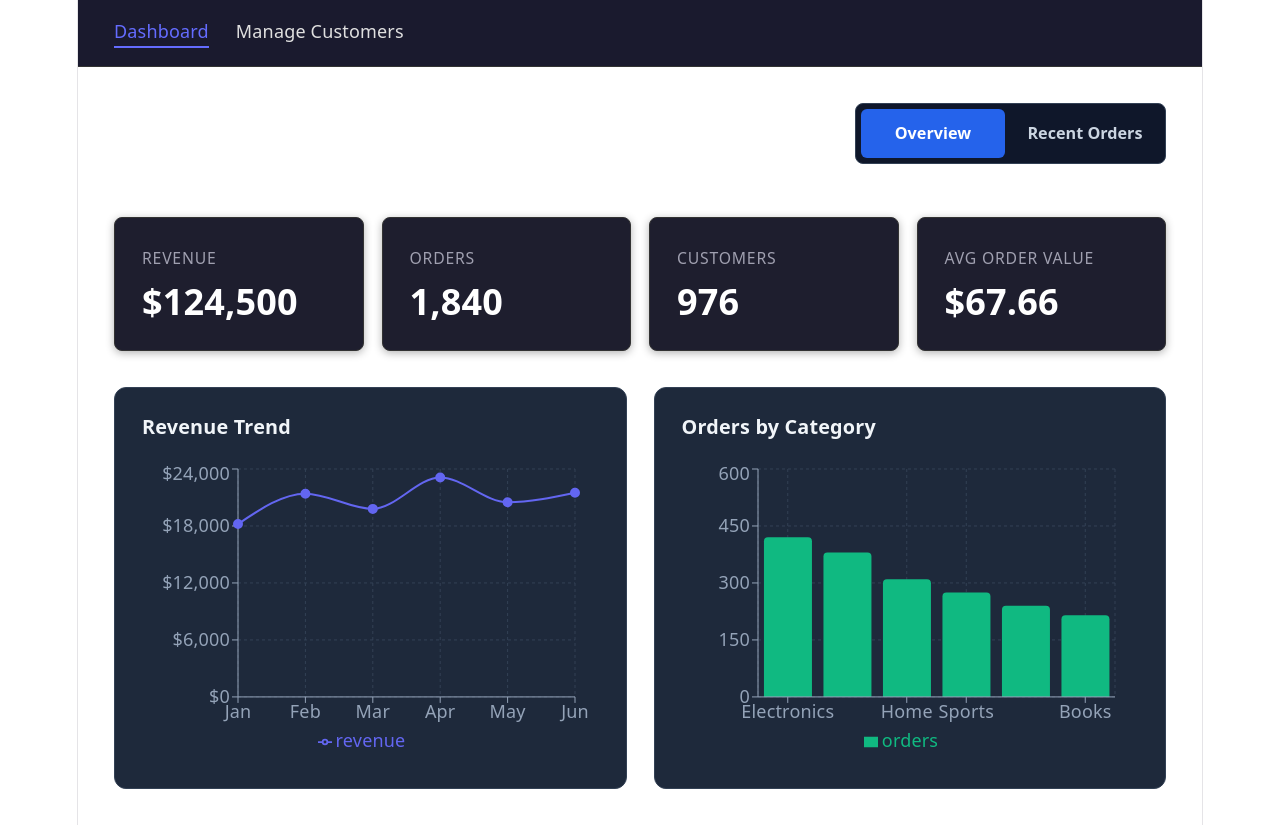
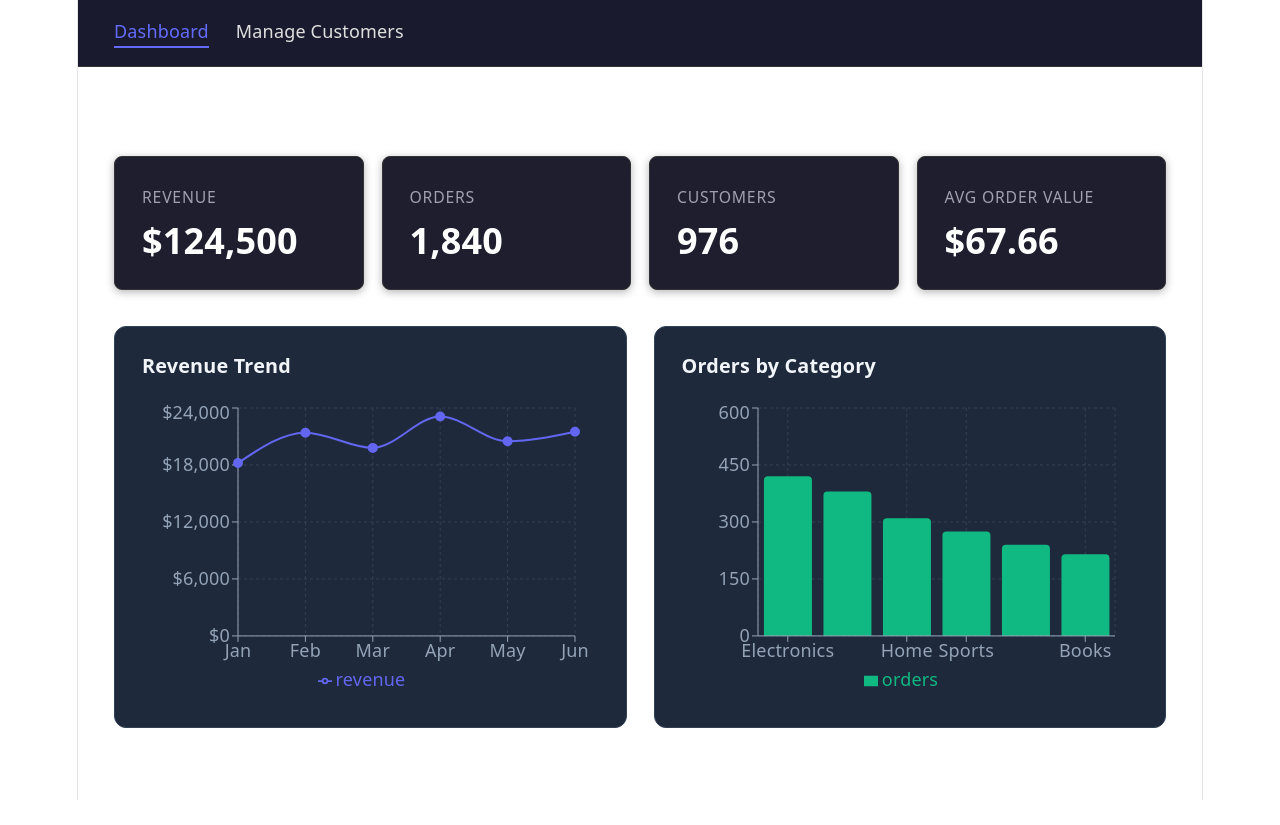
Before and after one commit to Fenil15/TestRepo5, a React (Vite) app in the folder frontend/: page /dashboard in a window 1280 px wide. After the commit the page ends 800 px from the top, so only its background shows below. Built offline with nearby package versions, Linux system fonts and the light colour scheme.

Commit message:
feat: simplify dashboard overview

```diff
--- a/frontend/src/pages/Dashboard.css
+++ b/frontend/src/pages/Dashboard.css
@@ -3,52 +3,10 @@
   text-align: left;
 }
 
-.dashboard-header {
-  display: flex;
-  flex-direction: column;
-  gap: 1rem;
-  font-size: 1.75rem;
-  margin-bottom: 1.5rem;
-}
-
 .dashboard-page h1 {
-  margin: 0;
+  margin: 0 0 1.5rem 0;
   font-size: 1.75rem;
   color: #ffffff;
-}
-
-.dashboard-tabs {
-  display: inline-flex;
-  width: fit-content;
-  padding: 0.25rem;
-  gap: 0.25rem;
-  background-color: #0f172a;
-  border: 1px solid #334155;
-  border-radius: 8px;
-}
-
-.dashboard-tab {
-  min-width: 8rem;
-  border: 0;
-  border-radius: 6px;
-  padding: 0.65rem 1rem;
-  background-color: transparent;
-  color: #cbd5e1;
-  font: inherit;
-  font-size: 0.9rem;
-  font-weight: 600;
-  cursor: pointer;
-}
-
-.dashboard-tab:hover {
-  color: #ffffff;
-  background-color: #1e293b;
-}
-
-.dashboard-tab-active,
-.dashboard-tab-active:hover {
-  color: #ffffff;
-  background-color: #2563eb;
 }
 
 .dashboard-kpi-grid {
@@ -95,101 +53,3 @@
   width: 100%;
   height: 300px;
 }
-
-.orders-section {
-  background-color: #1e293b;
-  border: 1px solid #334155;
-  border-radius: 12px;
-  padding: 1.5rem;
-}
-
-.orders-table-wrap {
-  width: 100%;
-  overflow-x: auto;
-}
-
-.orders-table {
-  width: 100%;
-  min-width: 720px;
-  border-collapse: collapse;
-  color: #e2e8f0;
-}
-
-.orders-table th,
-.orders-table td {
-  padding: 0.9rem 1rem;
-  border-bottom: 1px solid #334155;
-  text-align: left;
-  white-space: nowrap;
-}
-
-.orders-table th {
-  color: #94a3b8;
-  font-size: 0.78rem;
-  font-weight: 700;
-  text-transform: uppercase;
-}
-
-.orders-table tbody tr:last-child td {
-  border-bottom: 0;
-}
-
-.orders-table tbody tr:hover {
-  background-color: rgba(15, 23, 42, 0.45);
-}
-
-.orders-id {
-  color: #bfdbfe;
-  font-weight: 700;
-}
-
-.orders-status {
-  display: inline-flex;
-  align-items: center;
-  justify-content: center;
-  min-width: 5.8rem;
-  border-radius: 999px;
-  padding: 0.25rem 0.65rem;
-  font-size: 0.8rem;
-  font-weight: 700;
-}
-
-.orders-status-processing {
-  color: #fef3c7;
-  background-color: rgba(245, 158, 11, 0.18);
-}
-
-.orders-status-shipped {
-  color: #dbeafe;
-  background-color: rgba(59, 130, 246, 0.18);
-}
-
-.orders-status-delivered {
-  color: #dcfce7;
-  background-color: rgba(34, 197, 94, 0.18);
-}
-
-.orders-status-cancelled {
-  color: #fee2e2;
-  background-color: rgba(239, 68, 68, 0.18);
-}
-
-@media (min-width: 700px) {
-  .dashboard-header {
-    flex-direction: row;
-    align-items: center;
-    justify-content: space-between;
-  }
-}
-
-@media (max-width: 520px) {
-  .dashboard-tabs {
-    width: 100%;
-  }
-
-  .dashboard-tab {
-    flex: 1;
-    min-width: 0;
-    padding-inline: 0.5rem;
-  }
-}
--- a/frontend/src/pages/Dashboard.tsx
+++ b/frontend/src/pages/Dashboard.tsx
@@ -1,4 +1,3 @@
-import { useState } from 'react'
 import {
   LineChart,
   Line,
@@ -11,15 +10,11 @@ import {
   Legend,
   ResponsiveContainer,
 } from 'recharts'
-import { kpiTotals, monthlyRevenue, ordersByCategory, recentOrders } from '../data/mockEcommerce'
+import { kpiTotals, monthlyRevenue, ordersByCategory } from '../data/mockEcommerce'
 import KPICard from '../components/KPICard'
 import './Dashboard.css'
 
-type DashboardTab = 'overview' | 'recent-orders'
-
 function Dashboard() {
-  const [activeTab, setActiveTab] = useState<DashboardTab>('overview')
-
   const formatCurrency = (value: number): string =>
     new Intl.NumberFormat('en-US', { style: 'currency', currency: 'USD', maximumFractionDigits: 0 }).format(value)
 
@@ -29,35 +24,8 @@ function Dashboard() {
   const formatYAxisDollar = (value: number): string =>
     new Intl.NumberFormat('en-US', { style: 'currency', currency: 'USD', maximumFractionDigits: 0 }).format(value)
 
-  const formatDate = (value: string): string =>
-    new Intl.DateTimeFormat('en-US', { month: 'short', day: 'numeric', year: 'numeric' }).format(new Date(`${value}T00:00:00`))
-
   return (
     <main className="dashboard-page">
-      <div className="dashboard-header">
-        <h1>Dashboard Left</h1>
-        <div className="dashboard-tabs" role="tablist" aria-label="Dashboard sections">
-          <button
-            type="button"
-            role="tab"
-            aria-selected={activeTab === 'overview'}
-            className={activeTab === 'overview' ? 'dashboard-tab dashboard-tab-active' : 'dashboard-tab'}
-            onClick={() => setActiveTab('overview')}
-          >
-            Overview
-          </button>
-          <button
-            type="button"
-            role="tab"
-            aria-selected={activeTab === 'recent-orders'}
-            className={activeTab === 'recent-orders' ? 'dashboard-tab dashboard-tab-active' : 'dashboard-tab'}
-            onClick={() => setActiveTab('recent-orders')}
-          >
-            Recent Orders
-          </button>
-        </div>
-      </div>
-
       <h1>Dashboard</h1>
       <div className="dashboard-kpi-grid">
         <KPICard title="Revenue" value={formatCurrency(kpiTotals.revenue)} />
@@ -69,8 +37,7 @@ function Dashboard() {
         />
       </div>
 
-      {activeTab === 'overview' ? (
-        <div className="dashboard-charts" role="tabpanel">
+      <div className="dashboard-charts">
         <div className="chart-section">
           <h2>Revenue Trend</h2>
           <div className="chart-container">
@@ -118,38 +85,6 @@ function Dashboard() {
           </div>
         </div>
       </div>
-      ) : (
-        <section className="orders-section" role="tabpanel">
-          <div className="orders-table-wrap">
-            <table className="orders-table">
-              <thead>
-                <tr>
-                  <th>Order</th>
-                  <th>Customer</th>
-                  <th>Date</th>
-                  <th>Status</th>
-                  <th>Items</th>
-                  <th>Total</th>
-                </tr>
-              </thead>
-              <tbody>
-                {recentOrders.map((order) => (
-                  <tr key={order.id}>
-                    <td className="orders-id">{order.id}</td>
-                    <td>{order.customer}</td>
-                    <td>{formatDate(order.date)}</td>
-                    <td>
-                      <span className={`orders-status orders-status-${order.status.toLowerCase()}`}>{order.status}</span>
-                    </td>
-                    <td>{order.items}</td>
-                    <td>{formatCurrency(order.total)}</td>
-                  </tr>
-                ))}
-              </tbody>
-            </table>
-          </div>
-        </section>
-      )}
     </main>
   )
 }
```
Lines whose indentation alone changed are shown as unchanged.
